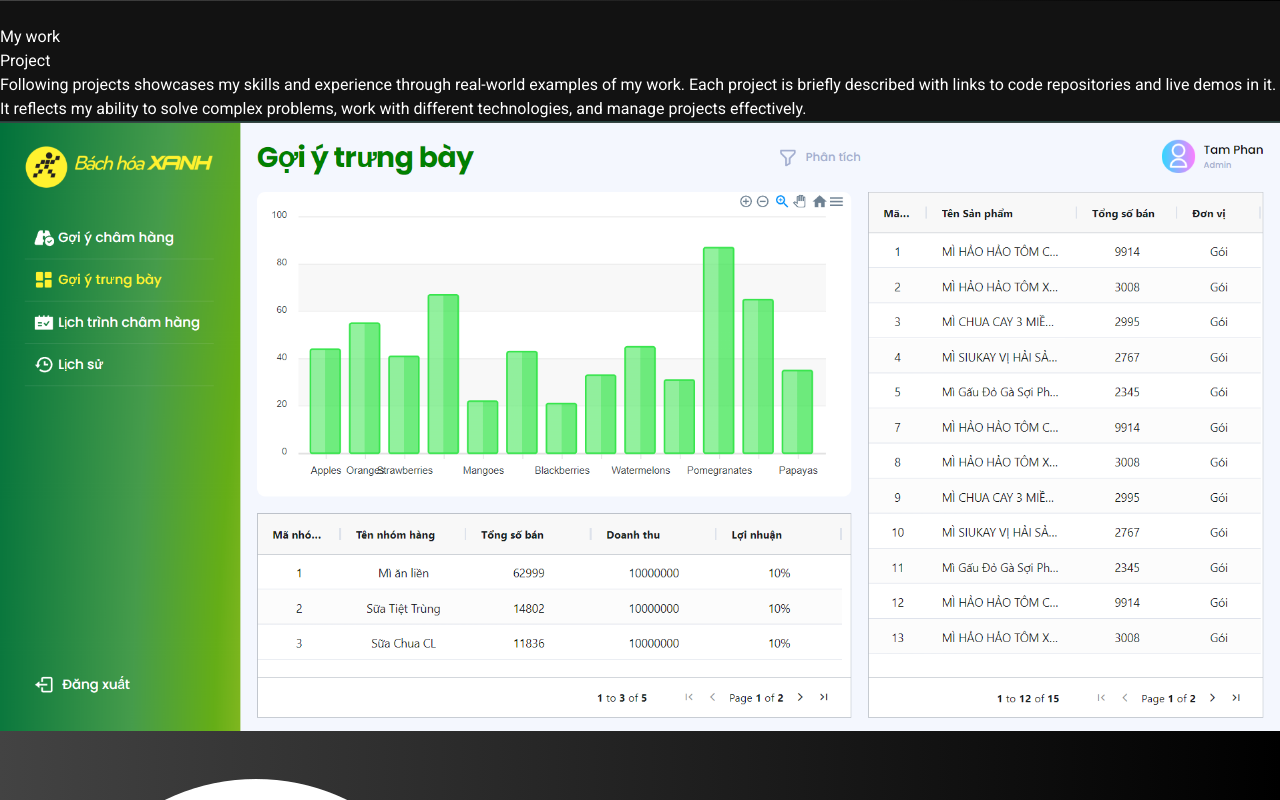
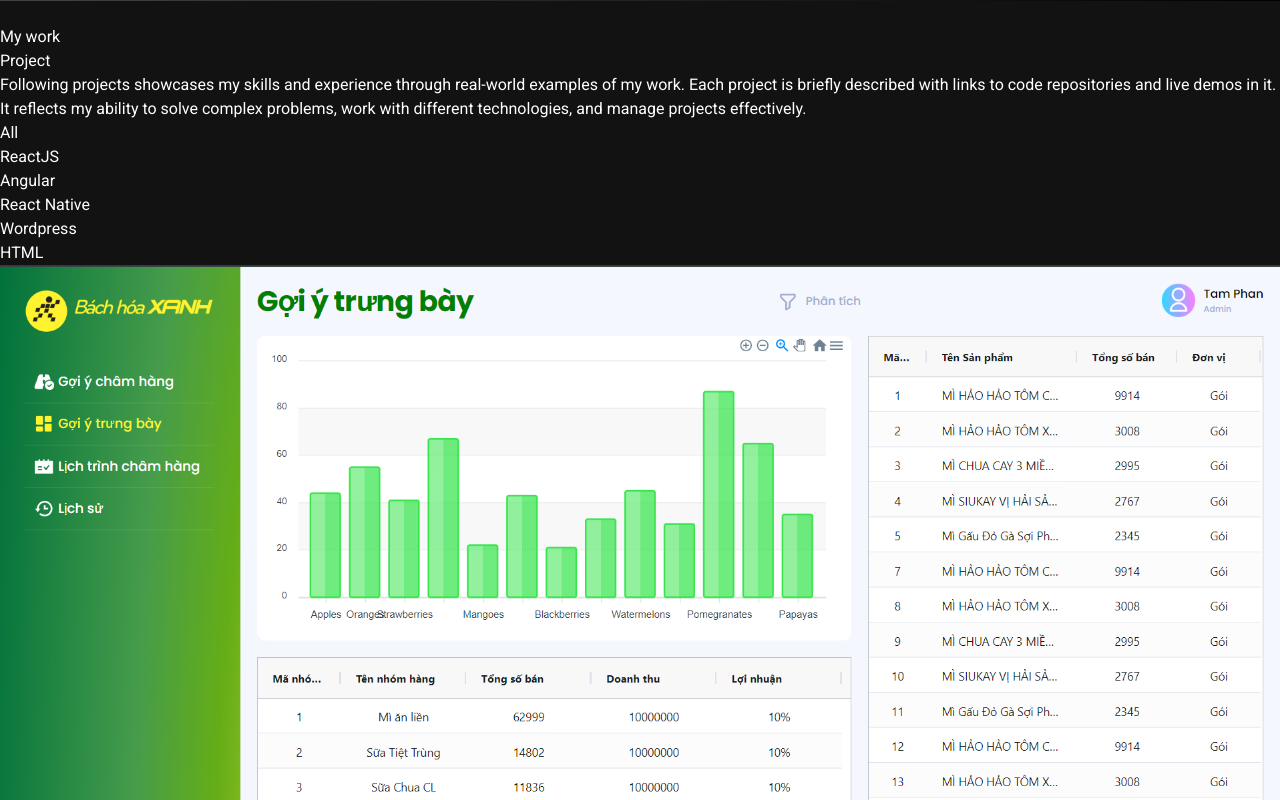
Before and after one commit to PhanVan1412/my-portfolio, a React (Vite) app: page /portfolio in a window 1280 px wide. Shown: the part 480-1280 px from the top of the page. Built offline with nearby package versions, Linux system fonts and the light colour scheme.

Commit message:
update project page

```diff
--- a/src/components/Tech.jsx
+++ b/src/components/Tech.jsx
@@ -4,7 +4,7 @@
 
 const Tech = () => {
   return (
-    <div className="flex flex-row flex-wrap justify-content gap-10">
+    <div className="flex flex-row flex-wrap lg:justify-start justify-center gap-10">
       {technologies.map((technology) => {
         return (
           <div className="w-28 h-28" key={technology.name}>
--- a/src/components/Works.jsx
+++ b/src/components/Works.jsx
@@ -1,5 +1,6 @@
 import { motion } from "framer-motion";
 import { useTranslation } from "react-i18next";
+import { Fragment } from "react";
 
 import { styles } from "../styles";
 import { SectionWrapper } from "../hoc";
@@ -10,7 +11,7 @@
 const Works = () => {
   const { t } = useTranslation();
   return (
-    <>
+    <Fragment>
       <motion.div variants={textVariant()}>
         <p className={styles.sectionSubText}>{t("subTitle3")}</p>
         <h2 className={styles.sectionHeadText}>{t("title3")}</h2>
@@ -30,7 +31,7 @@
           );
         })}
       </div>
-    </>
+    </Fragment>
   );
 };
 
--- a/src/constants/index.js
+++ b/src/constants/index.js
@@ -303,6 +303,38 @@
   },
 ];
 
+const tabs = [
+  {
+    id: 1,
+    title: "all",
+    name: "All",
+  },
+  {
+    id: 2,
+    title: "reactjs",
+    name: "ReactJS",
+  },
+  {
+    id: 3,
+    title: "angular",
+    name: "Angular",
+  },
+  {
+    id: 4,
+    title: "react native",
+    name: "React Native",
+  },
+  {
+    id: 5,
+    title: "wordpress",
+    name: "Wordpress",
+  },
+  {
+    id: 6,
+    name: "HTML",
+  },
+];
+
 export {
   services,
   technologies,
@@ -310,4 +342,5 @@
   testimonials,
   projects,
   certificates,
+  tabs,
 };
--- /dev/null
+++ b/src/pages/Project/Components/Projects.jsx
@@ -0,0 +1,24 @@
+import React from "react";
+import { projects } from "../../../constants";
+import ProjectCard from "../../../components/Card/ProjectCard";
+
+const Projects = () => {
+  return (
+    <div className="w-full">
+      <div className="mt-5 flex flex-wrap gap-7">
+        {projects.map((project, index) => {
+          return (
+            <ProjectCard key={`project-${index}`} index={index} {...project} />
+          );
+        })}
+      </div>
+      <div className="mt-10 flex justify-center align-center">
+        <button className="bg-tertiary hover:bg-tertiary-dark text-white font-medium py-2 px-8 w-300  rounded-[5px]">
+          More
+        </button>
+      </div>
+    </div>
+  );
+};
+
+export default Projects;
--- /dev/null
+++ b/src/pages/Project/Components/TabCard.jsx
@@ -0,0 +1,34 @@
+import React from "react";
+import { useTranslation } from "react-i18next";
+import { Tilt } from "react-tilt";
+import { motion } from "framer-motion";
+import { fadeIn } from "../../../utils/motion";
+import { tabs } from "../../../constants";
+
+const TabCard = ({ name, index, onTab, isTab }) => {
+  console.log("check index: " + index);
+  return (
+    <Tilt>
+      <motion.div
+        variants={fadeIn("right", "spring", 0.1 * index, 0.75)}
+        key={`tab-item-${index}`}
+      >
+        <div
+          options={{
+            max: 45,
+            scale: 1,
+            speed: 100,
+          }}
+          className={`font-medium text-[17px]  lg:pr-10 pr-5 cursor-pointer py-2 ${
+            isTab === name ? "text-white" : "text-secondary"
+          } `}
+          onClick={() => onTab(name)}
+        >
+          {name}
+        </div>
+      </motion.div>
+    </Tilt>
+  );
+};
+
+export default TabCard;
--- a/src/pages/Project/Portfolio.jsx
+++ b/src/pages/Project/Portfolio.jsx
@@ -1,12 +1,62 @@
+import { Fragment, useState } from "react";
+import { motion } from "framer-motion";
+import { useTranslation } from "react-i18next";
+
+import { textVariant, fadeIn } from "../../utils/motion";
 import { Works, Tech } from "../../components";
+import { BallCanvas } from "../../components/canvas";
+import { SectionWrapper } from "../../hoc";
+import { styles } from "../../styles";
+import Projects from "./Components/Projects";
+import TabCard from "./Components/TabCard";
+import { technologies, tabs } from "../../constants";
 
 const Portfolio = () => {
+  const [tabActive, setTabActive] = useState("All");
+  const { t } = useTranslation();
+  const onActiveTab = (name) => {
+    console.log(name);
+    setTabActive(name);
+  };
   return (
-    <>
-      <Works />
-      <Tech />
-    </>
+    <Fragment>
+      <motion.div variants={textVariant()}>
+        <p className={styles.sectionSubText}>{t("subTitle3")}</p>
+        <h2 className={styles.sectionHeadText}>{t("title3")}</h2>
+      </motion.div>
+      <div className="w-full flex flex-col">
+        <motion.p
+          variants={fadeIn("", "", 0.1, 1)}
+          className="mt-3 text-secondary text-[17px] leading-[30px]"
+        >
+          {t("descw1")}
+        </motion.p>
+        <div className="mt-5 flex flex-wrap pt-8 pb-1">
+          {tabs.map((tab) => {
+            return (
+              <TabCard
+                name={tab.name}
+                index={tab.id}
+                onTab={onActiveTab}
+                isTab={tabActive}
+                key={tab.index}
+              />
+            );
+          })}
+        </div>
+        <Projects />
+      </div>
+      <div className="flex flex-row flex-wrap lg:justify-start justify-center gap-10 mt-16">
+        {technologies.map((technology) => {
+          return (
+            <div className="w-28 h-28" key={technology.name}>
+              <BallCanvas icon={technology.icon} />
+            </div>
+          );
+        })}
+      </div>
+    </Fragment>
   );
 };
 
-export default Portfolio;
+export default SectionWrapper(Portfolio);
--- a/src/translation/i18n.js
+++ b/src/translation/i18n.js
@@ -9,7 +9,6 @@
   .use(LanguageDetector)
   .use(initReactI18next)
   .init({
-    debug: true,
     resources: {
       en: {
         translation: translationEN,
```
